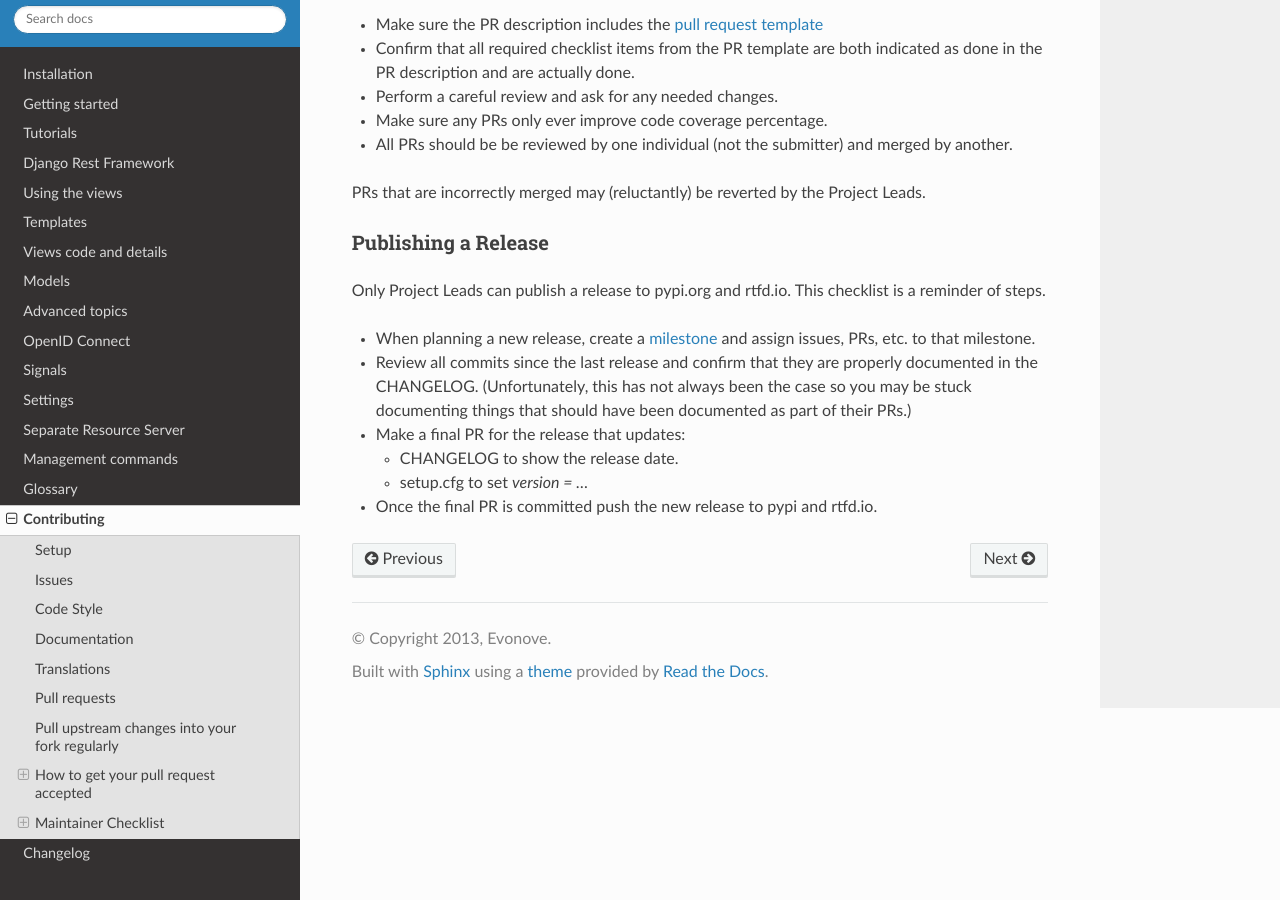
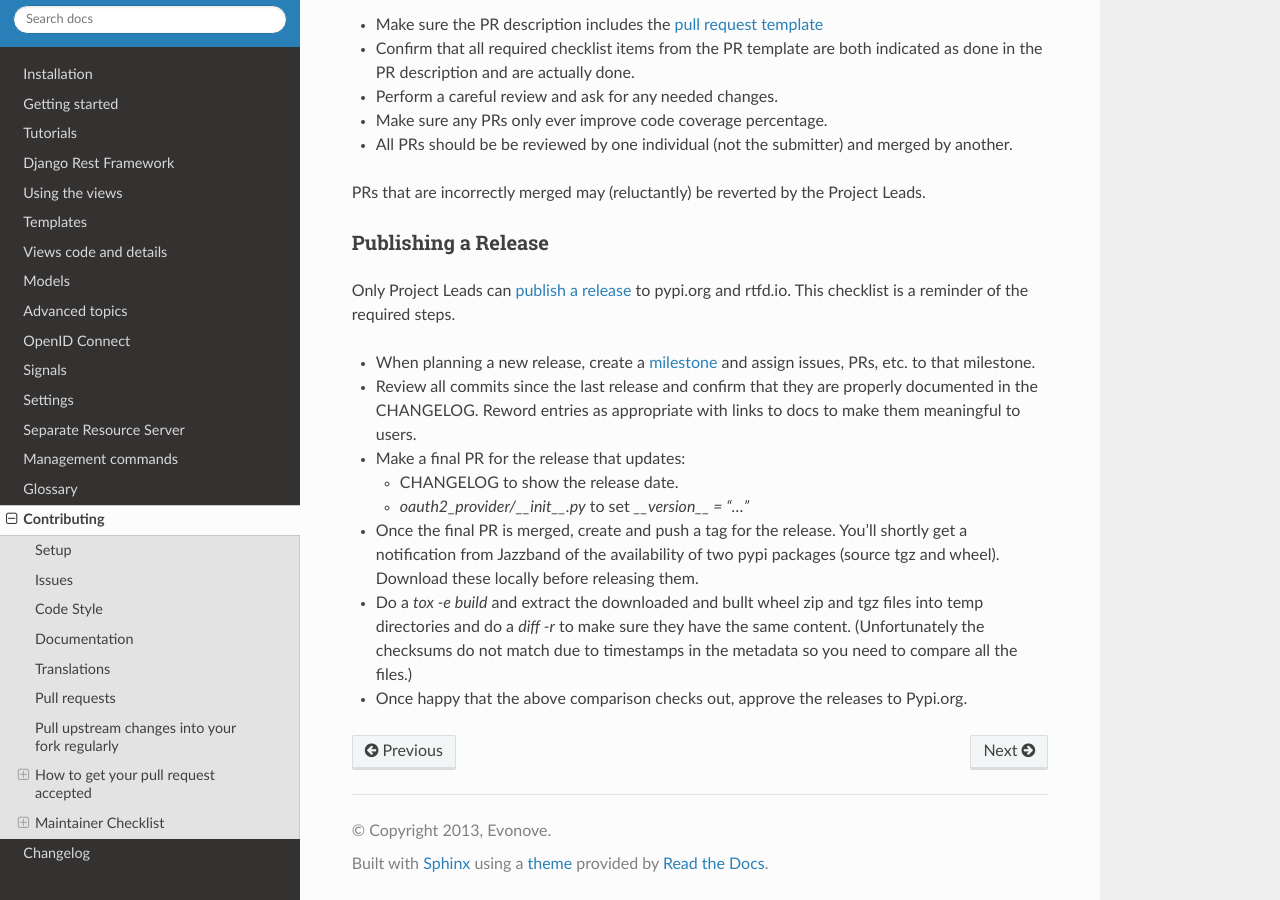
Before and after one commit to sheriffwoody0922/oauth-python-django, a Sphinx documentation site: the page built from docs/contributing.rst, in a window 1280 px wide and 900 px high, scrolled down 6027 px. Built offline with Sphinx 7.4.7 and the Read the Docs theme 2.0.0, drawn with Linux system fonts in a browser that asks for light colours; the version number is read from the project's files by our own code.

Commit message:
Improve documentation of the release process. (#1063)

```diff
--- a/docs/contributing.rst
+++ b/docs/contributing.rst
@@ -256,7 +256,7 @@ The following notes are to remind the project maintainers and leads of the steps
 review and merge PRs and to publish a new release.
 
 Reviewing and Merging PRs
-------------------------
+-------------------------
 
 - Make sure the PR description includes the `pull request template
   <https://github.com/jazzband/django-oauth-toolkit/blob/master/.github/pull_request_template.md>`_
@@ -272,18 +272,25 @@ PRs that are incorrectly merged may (reluctantly) be reverted by the Project Lea
 Publishing a Release
 --------------------
 
-Only Project Leads can publish a release to pypi.org and rtfd.io. This checklist is a reminder
-of steps.
+Only Project Leads can `publish a release <https://jazzband.co/about/releases>`_ to pypi.org
+and rtfd.io. This checklist is a reminder of the required steps.
 
 - When planning a new release, create a `milestone
   <https://github.com/jazzband/django-oauth-toolkit/milestones>`_
   and assign issues, PRs, etc. to that milestone.
 - Review all commits since the last release and confirm that they are properly
-  documented in the CHANGELOG. (Unfortunately, this has not always been the case
-  so you may be stuck documenting things that should have been documented as part of their PRs.)
+  documented in the CHANGELOG. Reword entries as appropriate with links to docs
+  to make them meaningful to users.
 - Make a final PR for the release that updates:
 
   - CHANGELOG to show the release date.
-  - setup.cfg to set `version = ...`
+  - `oauth2_provider/__init__.py` to set `__version__ = "..."`
 
-- Once the final PR is committed push the new release to pypi and rtfd.io.
+- Once the final PR is merged, create and push a tag for the release. You'll shortly
+  get a notification from Jazzband of the availability of two pypi packages (source tgz
+  and wheel). Download these locally before releasing them.
+- Do a `tox -e build` and extract the downloaded and bullt wheel zip and tgz files into
+  temp directories and do a `diff -r` to make sure they have the same content.
+  (Unfortunately the checksums do not match due to timestamps in the metadata
+  so you need to compare all the files.)
+- Once happy that the above comparison checks out, approve the releases to Pypi.org.
```
Also changed, not shown: 1 other file.
